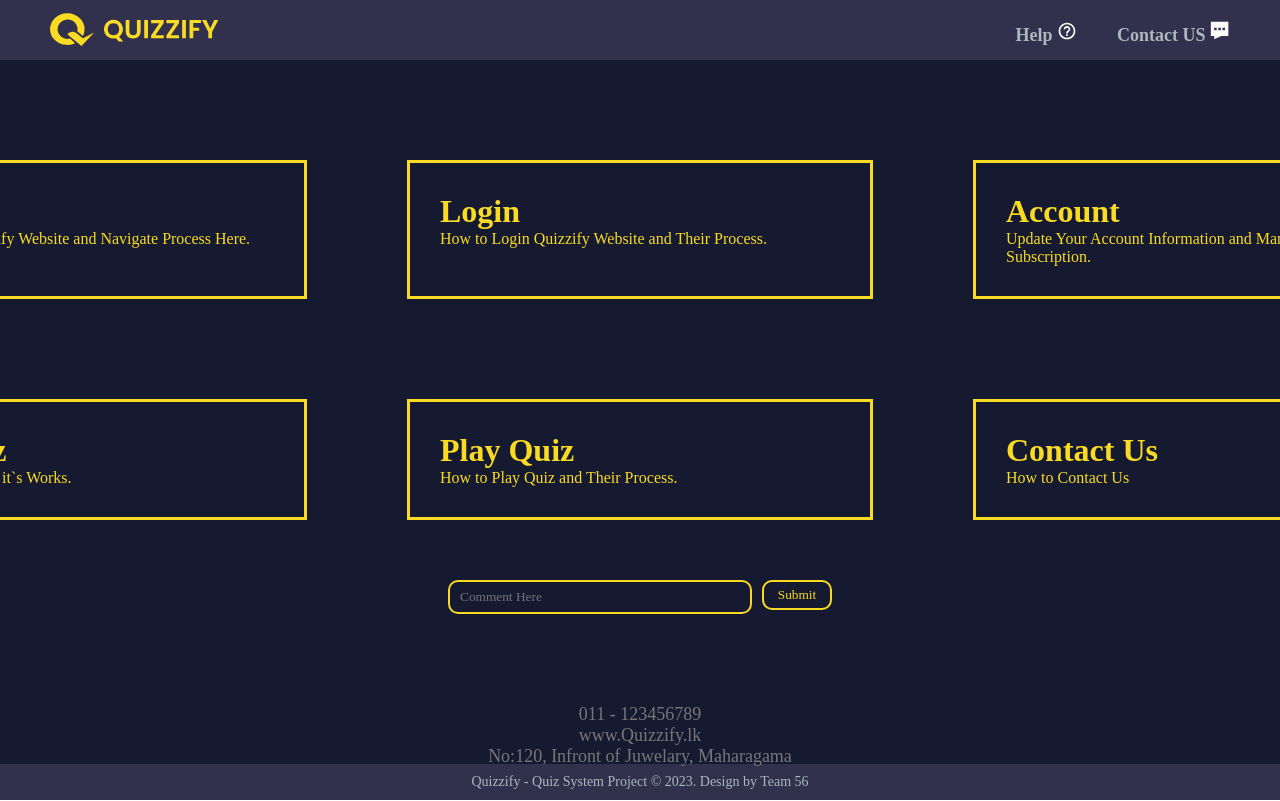
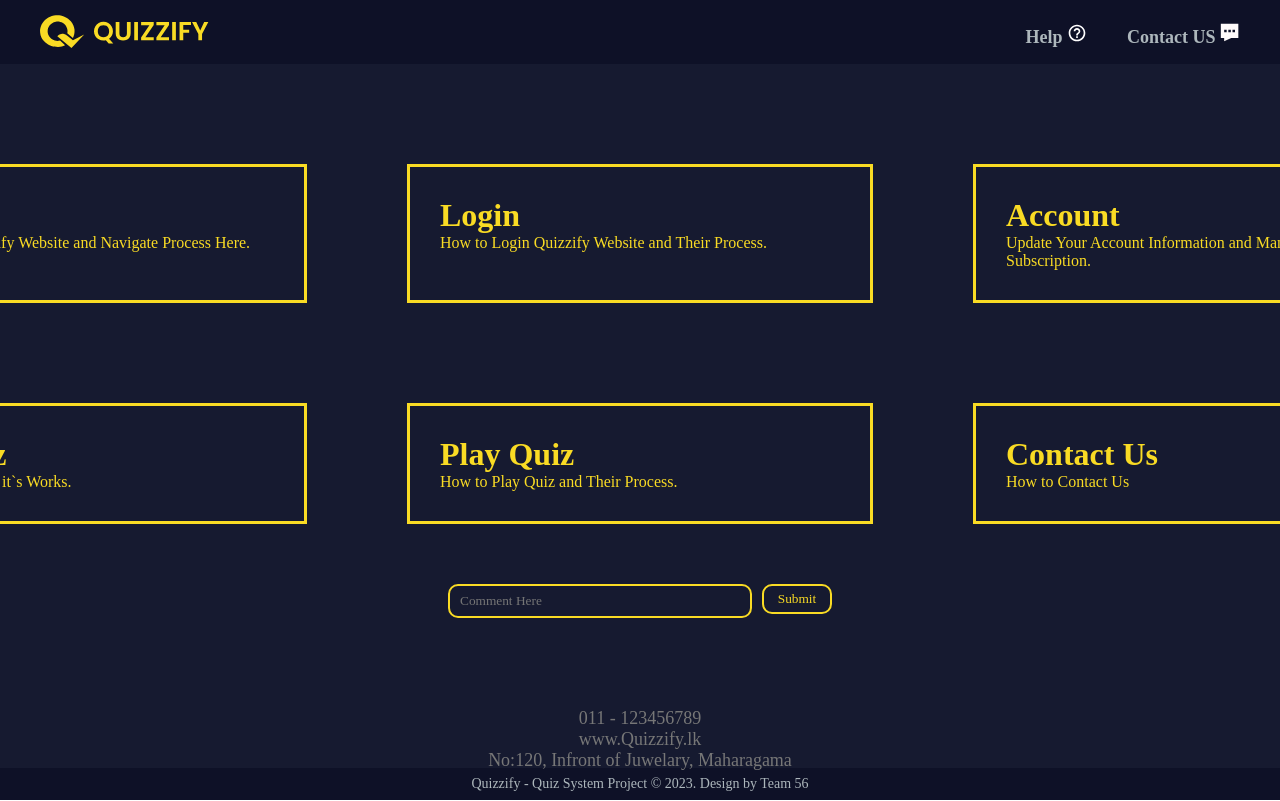
Before and after one commit to Cisco248/Quiz-Managment-System-On-MERN-Stack, a React (Vite) app in the folder front-end/: page /help in a window 1280 px wide. Shown: the top 801 px of the page. Built offline with nearby package versions, Linux system fonts and the light colour scheme.

Commit message:
modified

```diff
--- a/front-end/src/component/Footer.module.css
+++ b/front-end/src/component/Footer.module.css
@@ -1,13 +1,13 @@
 .footer_bar {
     display: flex;
     place-content: center;
-    padding: 10px;
-    background: #31304D;
-    box-shadow: 0px 1px 0px 0px #3D3D3D;
+    height: 4dvh;
+    background: #0e1127;
+    box-shadow: 0px 0px 0px 0px #ffffff;
+    align-items: center;
 }
 
 .footer_text {
-    text-align: end;
     color: #ADB7BC;
     font-family: "Poppins";
     font-size: 14px;
--- a/front-end/src/component/Navibar.css
+++ /dev/null
@@ -1,40 +0,0 @@
-*{
-    margin: 0;
-    padding: 0;
-}
-
-.navbar_box {
-    height: 65px;
-    width: 100%;
-    display: flex;
-    flex-direction: row;
-    background-color: #31304D;
-}
-
-.logo {
-    width: 190px;
-    height: 40px;
-    padding: 15px 15px 0 35px;
-}
-
-.navibar_text {
-    padding: 0 0 0 70%;
-    margin-top: 10px;
-    display: inline-flex;
-    align-items: flex-start;
-    gap: 30px;
-}
-
-.help {
-    text-align: center;
-    justify-content: center;
-    color: aliceblue;
-    font-size: 20px;
-    text-decoration: none;
-}
-
-.contact_us {
-    color: aliceblue;
-    font-size: 20px;
-    text-decoration: none;
-}
--- a/front-end/src/component/Navibar.jsx
+++ b/front-end/src/component/Navibar.jsx
@@ -4,9 +4,11 @@ export default function Navibar() {
   return (
     <div>
       <div className={Style.navibar_box}>
-        <a className={Style.navibar_logo} href="/">
-          <img className={Style.navibar_logo} src='./nav-logo.svg' alt="logo" />
-        </a>
+        <div className={Style.logo}>
+          <a className={Style.navibar_logo} href="/">
+            <img className={Style.navibar_logo} src='./nav-logo.svg' alt="logo" />
+          </a>
+        </div>
         <div className={Style.navibar_text}>
           <div className={Style.text_align}>
               <h1><a href='/help' className={Style.help_text}>Help <img src='./help.svg' alt="" /></a></h1>
--- a/front-end/src/component/Navibar.module.css
+++ b/front-end/src/component/Navibar.module.css
@@ -1,10 +1,17 @@
 .navibar_box {
   display: flex;
   flex-direction: row;
-  padding: 10px 50px;
-  background-color: #31304D;
+  height: 8dvh;
+  padding: 0px 40px;
+  background-color: #0e1127;
   justify-content: space-between;
   font-family: "Poppins";
+}
+
+.logo {
+  display: flex;
+
+  align-items: center;
 }
 
 .navibar_logo {
```
